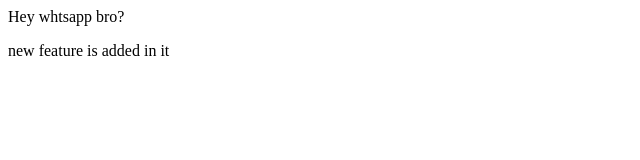
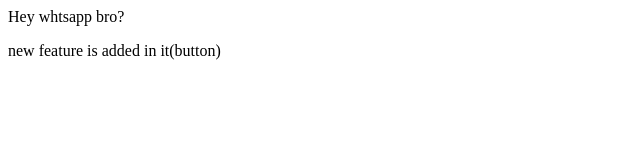
Before and after one commit to khateeb001/html-and-css, a plain HTML site: page index.html in a window 1280 px wide. Shown: the full height of the page, 0-640 px from the left. Drawn offline with Linux system fonts and the light colour scheme.

```diff
--- a/index.html
+++ b/index.html
@@ -1,5 +1,5 @@
 <html>
     <link rel="stylesheet" href="styles.css">
     <p>Hey whtsapp bro?</p>
-    <p>new feature is added in it</p>
+    <p>new feature is added in it(button)</p>
 </html>
```
